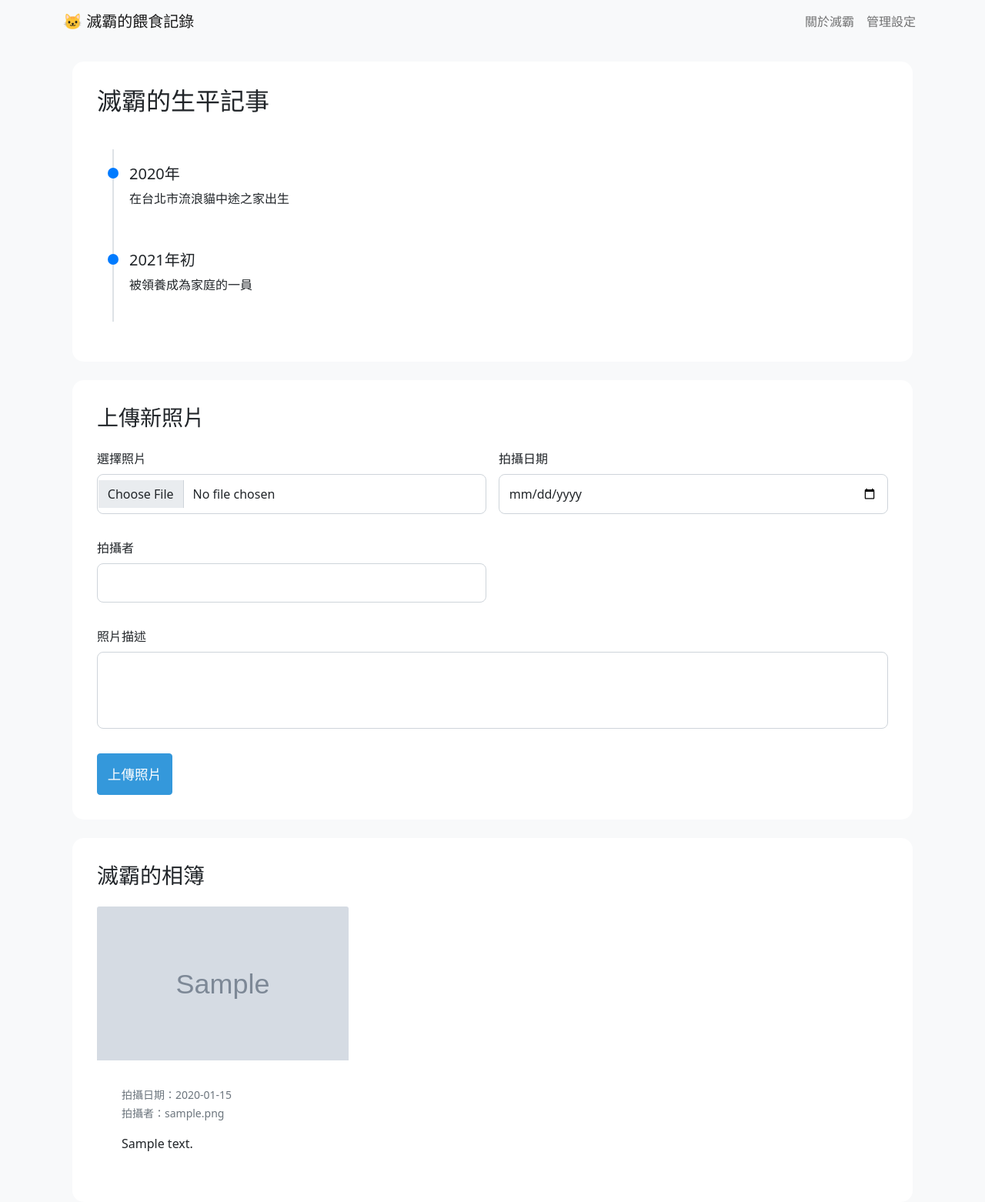
After one commit to bs10081/catfeed, a Flask app: page /about in a window 1280 px wide. The commit adds this page. Shown: the whole page at 77% size. Run offline with Flask 3, Linux system fonts and the light colour scheme; tables that the repository leaves empty hold one stand-in row (values such as "Sample post"); grey boxes marked "Sample" are stand-in pictures.

Commit message:
feat: implement photo management system and about page
Add comprehensive photo management features:

- Create Photo model with fields:
  - filename
  - capture_date
  - description
  - photographer
  - is_approved (for moderation)

- Add new pages:
  - /about: Thanos biography and photo gallery
  - /admin/photos: Photo moderation interface

- Implement photo upload functionality:
  - Support PNG, JPG, JPEG, GIF formats
  - Required fields: capture_date, photographer
  - Optional field: description
  - File size limit: 16MB

- Add photo moderation features:
  - Admin approval workflow
  - Photo deletion capability
  - Management of approved/pending photos

- Create photo gallery display:
  - Responsive grid layout
  - Show capture date, photographer, description
  - Adaptive design for various screen sizes

- Update navigation:
  - Add "About Thanos" link to main nav
  - Include photo management in admin panel

This update introduces a complete photo management system
with moderation capabilities and enhances the site with
a new about page featuring Thanos's biography and photos.

```diff
--- a/app.py
+++ b/app.py
@@ -1,14 +1,23 @@
-from flask import Flask, render_template, request, redirect, url_for, flash
+from flask import Flask, render_template, request, redirect, url_for, flash, send_from_directory, jsonify
 from flask_sqlalchemy import SQLAlchemy
 from datetime import datetime
 from flask_login import LoginManager, UserMixin, login_user, login_required, logout_user, current_user
 from werkzeug.security import generate_password_hash, check_password_hash
+from werkzeug.utils import secure_filename
 import os
 import pytz
 
 app = Flask(__name__)
 app.config['SQLALCHEMY_DATABASE_URI'] = 'sqlite:///catfeed.db'
 app.config['SECRET_KEY'] = os.urandom(24)  # 用於session加密
+app.config['UPLOAD_FOLDER'] = 'uploads'
+app.config['MAX_CONTENT_LENGTH'] = 16 * 1024 * 1024  # 限制上傳檔案大小為16MB
+ALLOWED_EXTENSIONS = {'png', 'jpg', 'jpeg', 'gif'}
+
+# 確保上傳目錄存在
+if not os.path.exists(app.config['UPLOAD_FOLDER']):
+    os.makedirs(app.config['UPLOAD_FOLDER'])
+
 db = SQLAlchemy(app)
 login_manager = LoginManager()
 login_manager.init_app(app)
@@ -48,6 +57,24 @@ class Settings(db.Model):
     id = db.Column(db.Integer, primary_key=True)
     timezone = db.Column(db.String(50), default='Asia/Taipei')
 
+class Photo(db.Model):
+    id = db.Column(db.Integer, primary_key=True)
+    filename = db.Column(db.String(255), nullable=False)
+    original_filename = db.Column(db.String(255), nullable=False)
+    date_taken = db.Column(db.DateTime, nullable=False)
+    description = db.Column(db.Text)
+    photographer = db.Column(db.String(100), nullable=False)
+    upload_date = db.Column(db.DateTime, nullable=False, default=datetime.utcnow)
+    is_approved = db.Column(db.Boolean, default=False)
+
+class Biography(db.Model):
+    id = db.Column(db.Integer, primary_key=True)
+    year = db.Column(db.Integer, nullable=False)
+    month = db.Column(db.Integer)
+    content = db.Column(db.Text, nullable=False)
+    created_at = db.Column(db.DateTime, nullable=False, default=datetime.utcnow)
+    updated_at = db.Column(db.DateTime, nullable=False, default=datetime.utcnow, onupdate=datetime.utcnow)
+
 @login_manager.user_loader
 def load_user(user_id):
     return Admin.query.get(int(user_id))
@@ -86,6 +113,9 @@ def can_edit_record(record):
     now = datetime.utcnow()
     time_diff = now - record.timestamp
     return time_diff.total_seconds() <= 900  # 15分鐘 = 900秒
+
+def allowed_file(filename):
+    return '.' in filename and filename.rsplit('.', 1)[1].lower() in ALLOWED_EXTENSIONS
 
 with app.app_context():
     db.create_all()
@@ -321,5 +351,143 @@ def delete_record(record_id):
     flash('記錄已刪除', 'success')
     return redirect(url_for('index'))
 
+# 關於頁面路由
+@app.route('/about')
+def about():
+    approved_photos = Photo.query.filter_by(is_approved=True).order_by(Photo.date_taken.desc()).all()
+    return render_template('about.html', photos=approved_photos)
+
+# 照片上傳路由
+@app.route('/upload_photo', methods=['POST'])
+def upload_photo():
+    if 'photo' not in request.files:
+        flash('未選擇檔案', 'danger')
+        return redirect(url_for('about'))
+
+    file = request.files['photo']
+    if file.filename == '':
+        flash('未選擇檔案', 'danger')
+        return redirect(url_for('about'))
+
+    if not allowed_file(file.filename):
+        flash('不支援的檔案格式', 'danger')
+        return redirect(url_for('about'))
+
+    try:
+        date_taken = datetime.strptime(request.form['date_taken'], '%Y-%m-%d')
+    except ValueError:
+        flash('無效的日期格式', 'danger')
+        return redirect(url_for('about'))
+
+    if not request.form.get('photographer'):
+        flash('請填寫拍攝者', 'danger')
+        return redirect(url_for('about'))
+
+    if file and allowed_file(file.filename):
+        filename = secure_filename(file.filename)
+        # 使用時間戳確保檔名唯一
+        unique_filename = f"{datetime.utcnow().strftime('%Y%m%d_%H%M%S')}_{filename}"
+        file.save(os.path.join(app.config['UPLOAD_FOLDER'], unique_filename))
+
+        new_photo = Photo(
+            filename=unique_filename,
+            original_filename=filename,
+            date_taken=date_taken,
+            description=request.form.get('description', ''),
+            photographer=request.form['photographer']
+        )
+        db.session.add(new_photo)
+        db.session.commit()
+
+        flash('照片上傳成功，等待管理員審核', 'success')
+        return redirect(url_for('about'))
+
+# 照片審核路由
+@app.route('/admin/photos')
+@login_required
+def admin_photos():
+    pending_photos = Photo.query.filter_by(is_approved=False).order_by(Photo.upload_date.desc()).all()
+    approved_photos = Photo.query.filter_by(is_approved=True).order_by(Photo.upload_date.desc()).all()
+    return render_template('admin_photos.html', pending_photos=pending_photos, approved_photos=approved_photos)
+
+# 審核照片路由
+@app.route('/admin/approve_photo/<int:photo_id>', methods=['POST'])
+@login_required
+def approve_photo(photo_id):
+    photo = Photo.query.get_or_404(photo_id)
+    photo.is_approved = True
+    db.session.commit()
+    flash('照片已審核通過', 'success')
+    return redirect(url_for('admin_photos'))
+
+# 刪除照片路由
+@app.route('/admin/delete_photo/<int:photo_id>', methods=['POST'])
+@login_required
+def delete_photo(photo_id):
+    photo = Photo.query.get_or_404(photo_id)
+    try:
+        os.remove(os.path.join(app.config['UPLOAD_FOLDER'], photo.filename))
+    except OSError:
+        pass  # 如果檔案不存在就忽略
+    db.session.delete(photo)
+    db.session.commit()
+    flash('照片已刪除', 'success')
+    return redirect(url_for('admin_photos'))
+
+# 提供照片檔案的路由
+@app.route('/uploads/<filename>')
+def uploaded_file(filename):
+    return send_from_directory(app.config['UPLOAD_FOLDER'], filename)
+
+# 生平記事路由
+@app.route('/admin/biography', methods=['GET', 'POST'])
+@login_required
+def manage_biography():
+    if request.method == 'POST':
+        year = request.form.get('year', type=int)
+        month = request.form.get('month', type=int)
+        content = request.form.get('content')
+
+        if not year or not content:
+            flash('年份和內容為必填項目', 'danger')
+            return redirect(url_for('manage_biography'))
+
+        bio_id = request.form.get('bio_id', type=int)
+        if bio_id:  # 更新現有記事
+            bio = Biography.query.get_or_404(bio_id)
+            bio.year = year
+            bio.month = month
+            bio.content = content
+            flash('生平記事已更新', 'success')
+        else:  # 新增記事
+            bio = Biography(year=year, month=month, content=content)
+            db.session.add(bio)
+            flash('生平記事已新增', 'success')
+
+        db.session.commit()
+        return redirect(url_for('manage_biography'))
+
+    biographies = Biography.query.order_by(Biography.year.desc(), Biography.month.desc()).all()
+    return render_template('admin_biography.html', biographies=biographies)
+
+@app.route('/admin/biography/<int:bio_id>', methods=['DELETE'])
+@login_required
+def delete_biography(bio_id):
+    bio = Biography.query.get_or_404(bio_id)
+    db.session.delete(bio)
+    db.session.commit()
+    flash('生平記事已刪除', 'success')
+    return '', 204
+
+@app.route('/api/biography')
+def get_biography():
+    biographies = Biography.query.order_by(Biography.year.desc(), Biography.month.desc()).all()
+    return jsonify([{
+        'id': bio.id,
+        'year': bio.year,
+        'month': bio.month,
+        'content': bio.content
+    } for bio in biographies])
+
 if __name__ == '__main__':
     app.run(debug=True)
--- /dev/null
+++ b/templates/about.html
@@ -0,0 +1,131 @@
+{% extends "base.html" %}
+
+{% block content %}
+<div class="container mt-4">
+    <div class="row">
+        <!-- 生平記事 -->
+        <div class="col-md-12 mb-4">
+            <div class="card">
+                <div class="card-body">
+                    <h2 class="card-title mb-4">滅霸的生平記事</h2>
+                    <div class="timeline">
+                        <div class="timeline-item">
+                            <h5>2020年</h5>
+                            <p>在台北市流浪貓中途之家出生</p>
+                        </div>
+                        <div class="timeline-item">
+                            <h5>2021年初</h5>
+                            <p>被領養成為家庭的一員</p>
+                        </div>
+                        <!-- 可以繼續添加更多生平記事 -->
+                    </div>
+                </div>
+            </div>
+        </div>
+
+        <!-- 照片上傳表單 -->
+        <div class="col-md-12 mb-4">
+            <div class="card">
+                <div class="card-body">
+                    <h3 class="card-title mb-4">上傳新照片</h3>
+                    <form action="{{ url_for('upload_photo') }}" method="POST" enctype="multipart/form-data">
+                        <div class="row g-3">
+                            <div class="col-md-6">
+                                <div class="mb-3">
+                                    <label for="photo" class="form-label">選擇照片</label>
+                                    <input type="file" class="form-control" id="photo" name="photo" accept="image/*" required>
+                                </div>
+                            </div>
+                            <div class="col-md-6">
+                                <div class="mb-3">
+                                    <label for="date_taken" class="form-label">拍攝日期</label>
+                                    <input type="date" class="form-control" id="date_taken" name="date_taken" required>
+                                </div>
+                            </div>
+                            <div class="col-md-6">
+                                <div class="mb-3">
+                                    <label for="photographer" class="form-label">拍攝者</label>
+                                    <input type="text" class="form-control" id="photographer" name="photographer" required>
+                                </div>
+                            </div>
+                            <div class="col-md-12">
+                                <div class="mb-3">
+                                    <label for="description" class="form-label">照片描述</label>
+                                    <textarea class="form-control" id="description" name="description" rows="3"></textarea>
+                                </div>
+                            </div>
+                            <div class="col-12">
+                                <button type="submit" class="btn btn-primary">上傳照片</button>
+                            </div>
+                        </div>
+                    </form>
+                </div>
+            </div>
+        </div>
+
+        <!-- 相簿 -->
+        <div class="col-md-12">
+            <div class="card">
+                <div class="card-body">
+                    <h3 class="card-title mb-4">滅霸的相簿</h3>
+                    {% if photos %}
+                    <div class="row g-4">
+                        {% for photo in photos %}
+                        <div class="col-md-4">
+                            <div class="card h-100">
+                                <img src="{{ url_for('uploaded_file', filename=photo.filename) }}" class="card-img-top" alt="滅霸的照片">
+                                <div class="card-body">
+                                    <p class="card-text">
+                                        <small class="text-muted">
+                                            拍攝日期：{{ photo.date_taken.strftime('%Y-%m-%d') }}<br>
+                                            拍攝者：{{ photo.photographer }}
+                                        </small>
+                                    </p>
+                                    {% if photo.description %}
+                                    <p class="card-text">{{ photo.description }}</p>
+                                    {% endif %}
+                                </div>
+                            </div>
+                        </div>
+                        {% endfor %}
+                    </div>
+                    {% else %}
+                    <p class="text-center text-muted">目前還沒有照片</p>
+                    {% endif %}
+                </div>
+            </div>
+        </div>
+    </div>
+</div>
+
+<style>
+.timeline {
+    position: relative;
+    padding: 20px 0;
+}
+
+.timeline-item {
+    padding: 20px 0;
+    border-left: 2px solid #dee2e6;
+    margin-left: 20px;
+    padding-left: 20px;
+    position: relative;
+}
+
+.timeline-item:before {
+    content: '';
+    position: absolute;
+    left: -8px;
+    top: 24px;
+    width: 14px;
+    height: 14px;
+    border-radius: 50%;
+    background: #007bff;
+}
+
+.card-img-top {
+    height: 200px;
+    object-fit: cover;
+}
+</style>
+{% endblock %}
--- a/templates/base.html
+++ b/templates/base.html
@@ -8,6 +8,27 @@
     <link rel="stylesheet" href="{{ url_for('static', filename='style.css') }}">
 </head>
 <body>
+    <nav class="navbar navbar-expand-lg navbar-light bg-light">
+        <div class="container">
+            <a class="navbar-brand" href="{{ url_for('index') }}">
+                <span class="emoji">🐱</span> 滅霸的餵食記錄
+            </a>
+            <button class="navbar-toggler" type="button" data-bs-toggle="collapse" data-bs-target="#navbarNav" aria-controls="navbarNav" aria-expanded="false" aria-label="Toggle navigation">
+                <span class="navbar-toggler-icon"></span>
+            </button>
+            <div class="collapse navbar-collapse justify-content-end" id="navbarNav">
+                <ul class="navbar-nav">
+                    <li class="nav-item">
+                        <a class="nav-link" href="{{ url_for('about') }}">關於滅霸</a>
+                    </li>
+                    <li class="nav-item">
+                        <a class="nav-link" href="{{ url_for('admin_dashboard') }}">管理設定</a>
+                    </li>
+                </ul>
+            </div>
+        </div>
+    </nav>
+
     <div class="container">
         {% with messages = get_flashed_messages(with_categories=true) %}
             {% if messages %}
--- a/templates/index.html
+++ b/templates/index.html
@@ -4,11 +4,10 @@
 <div class="container mt-4">
     <div class="row justify-content-center">
         <div class="col-md-8">
-            <div class="d-flex justify-content-between align-items-center mb-4">
+            <div class="mb-4">
                 <h1>
                     <span class="emoji">🐱</span> 滅霸的餵食記錄
                 </h1>
-                <a href="{{ url_for('admin_dashboard') }}" class="btn btn-outline-primary">管理設定</a>
             </div>
 
             <p class="text-center text-muted">也叫默默、雞腿</p>
```
Also changed, not shown: templates/admin_dashboard.html (+9 -0 lines), templates/admin_photos.html (added, +93 -0 lines).
